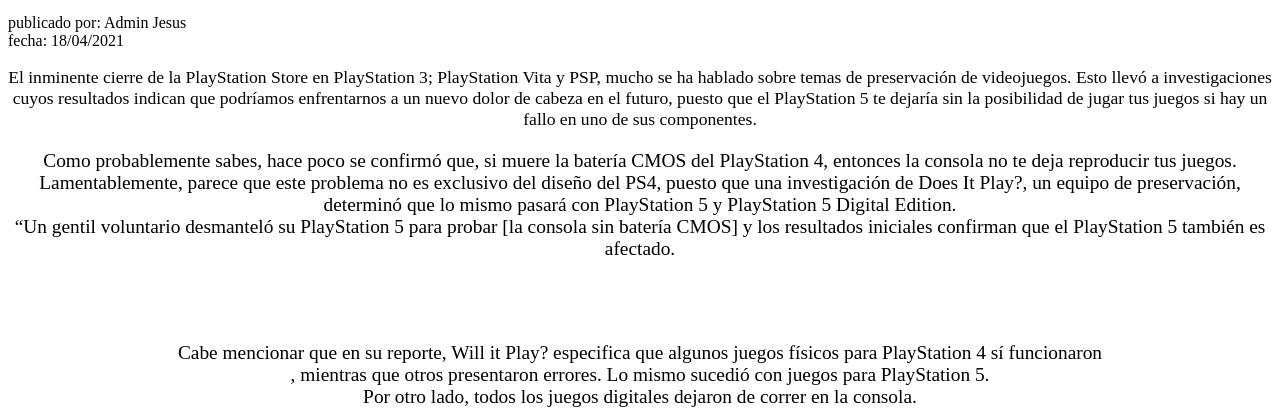
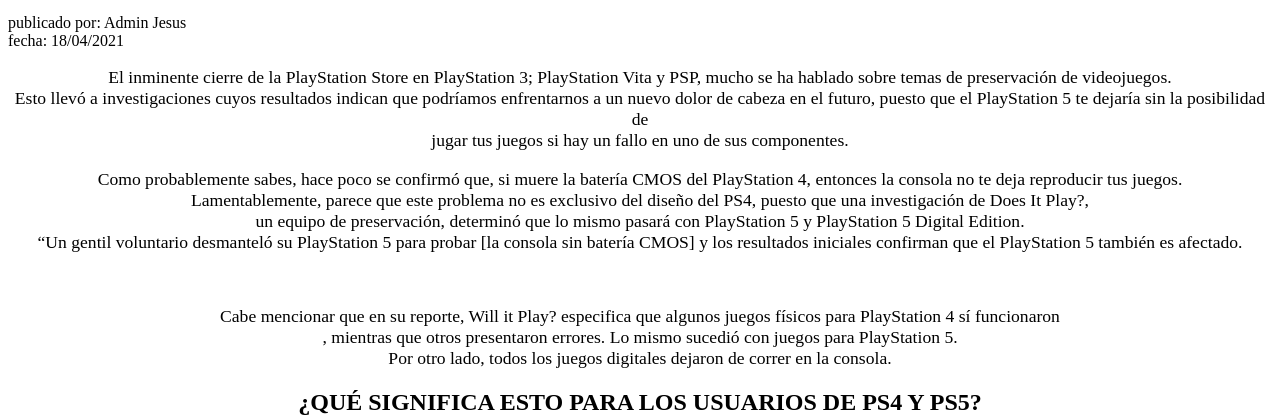
Before and after one commit to CertusDDS/AS-GameNews, a plain HTML site: page blogs/noticiaps5.html in a window 1280 px wide. Shown: the part 547-966 px from the top of the page. Drawn offline with Linux system fonts and the light colour scheme.

Commit message:
modificado 18/04/2021

```diff
--- a/blogs/noticiaps5.html
+++ b/blogs/noticiaps5.html
@@ -35,20 +35,19 @@
 <div style="text-align: left;">
 <p>publicado por: Admin Jesus <br> fecha: 18/04/2021</p>
 </div>
-<pCon style="font-size: 1.1em;"></p> El inminente cierre de la PlayStation Store en PlayStation 3; PlayStation Vita y PSP, mucho se ha hablado sobre temas de preservación de videojuegos.
-Esto llevó a investigaciones cuyos resultados indican que podríamos enfrentarnos a un nuevo dolor de cabeza en el futuro, puesto que el PlayStation 5 te dejaría sin la posibilidad de jugar tus juegos si hay un fallo en uno de sus componentes.<br>
-
+<p style="font-size: 1.1em;">El inminente cierre de la PlayStation Store en PlayStation 3; PlayStation Vita y PSP, mucho se ha hablado sobre temas de preservación de videojuegos. <br>
+Esto llevó a investigaciones cuyos resultados indican que podríamos enfrentarnos a un nuevo dolor de cabeza en el futuro, puesto que el PlayStation 5 te dejaría sin la posibilidad de <br> jugar tus juegos si hay un fallo en uno de sus componentes.
+</p>
 
 <p style="font-size: 1.1em;">
-    Como probablemente sabes, hace poco se confirmó que, si muere la batería CMOS del PlayStation 4, entonces la consola no te deja reproducir tus juegos. Lamentablemente, parece que este problema no es exclusivo del diseño del PS4, puesto que una investigación de Does It Play?, un equipo de preservación, determinó que lo mismo pasará con PlayStation 5 y PlayStation 5 Digital Edition.<br>
+    Como probablemente sabes, hace poco se confirmó que, si muere la batería CMOS del PlayStation 4, entonces la consola no te deja reproducir tus juegos. <br> Lamentablemente, parece que este problema no es exclusivo del diseño del PS4, puesto que una investigación de Does It Play?, <br> un equipo de preservación, determinó que lo mismo pasará con PlayStation 5 y PlayStation 5 Digital Edition.<br>
     “Un gentil voluntario desmanteló su PlayStation 5 para probar [la consola sin batería CMOS] y los resultados iniciales confirman que el PlayStation 5 también es afectado. <br>
-     <br>
 </p>
 <br>
 <p style="font-size: 1.1em;">
     Cabe mencionar que en su reporte, Will it Play? especifica que algunos juegos físicos para PlayStation 4 sí funcionaron<br>
     , mientras que otros presentaron errores. Lo mismo sucedió con juegos para PlayStation 5.<br>
-     Por otro lado, todos los juegos digitales dejaron de correr en la consola. <br>
+     Por otro lado, todos los juegos digitales dejaron de correr en la consola.
   </p>
 <h2>¿QUÉ SIGNIFICA ESTO PARA LOS USUARIOS DE PS4 Y PS5?</h2>
 
```
